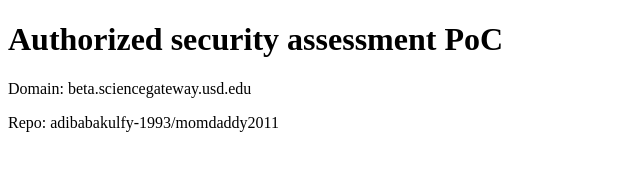
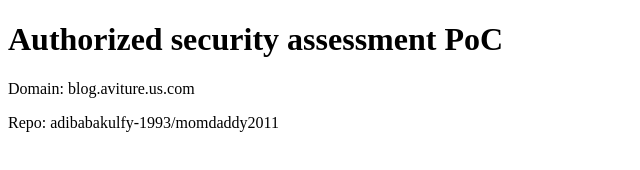
Before and after one commit to adibabakulfy-1993/momdaddy2011, a plain HTML site: page index.html in a window 1280 px wide. Shown: the full height of the page, 0-640 px from the left. Drawn offline with Linux system fonts and the light colour scheme.

Commit message:
init pages

```diff
--- a/index.html
+++ b/index.html
@@ -1 +1 @@
-<!doctype html><html><head><meta charset=utf-8><title>PoC beta.sciencegateway.usd.edu</title></head><body><h1>Authorized security assessment PoC</h1><p>Domain: beta.sciencegateway.usd.edu</p><p>Repo: adibabakulfy-1993/momdaddy2011</p></body></html>
+<!doctype html><html><head><meta charset=utf-8><title>PoC blog.aviture.us.com</title></head><body><h1>Authorized security assessment PoC</h1><p>Domain: blog.aviture.us.com</p><p>Repo: adibabakulfy-1993/momdaddy2011</p></body></html>
```
